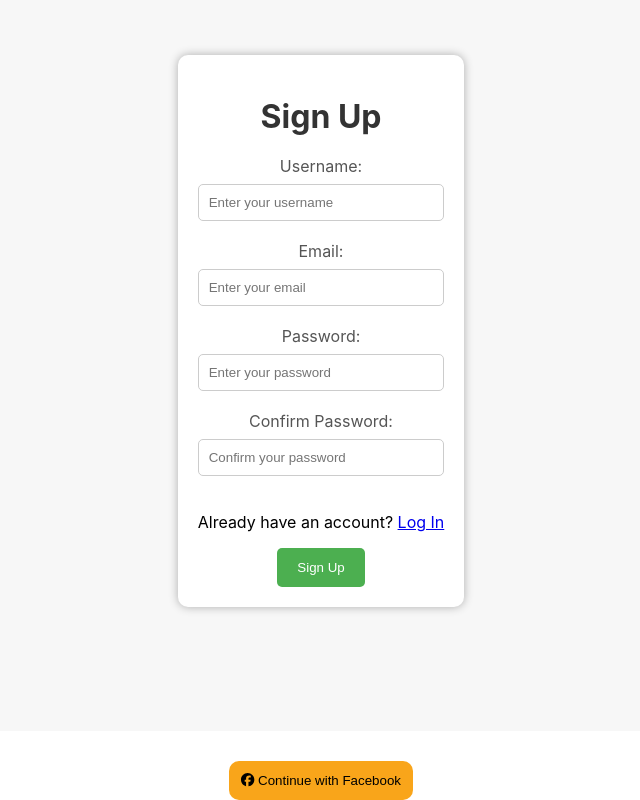
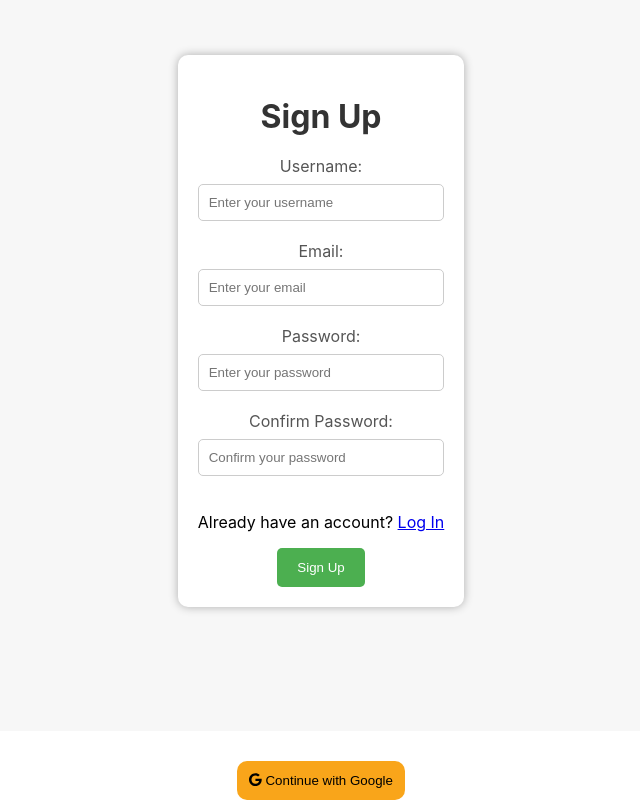
Before and after one commit to sowmik-sec/travel-guru-client, a React (Create React App) app: page /signup in a window 1280 px wide. Shown: the part 168-968 px from the top of the page, without its empty margins (319-959 px from the left). Built offline with nearby package versions, Linux system fonts and the light colour scheme; no server answers.

Commit message:
continue with google set

```diff
--- a/src/components/Login/Login.js
+++ b/src/components/Login/Login.js
@@ -1,4 +1,4 @@
-import { faFacebook } from "@fortawesome/free-brands-svg-icons";
+import { faGoogle } from "@fortawesome/free-brands-svg-icons";
 import { FontAwesomeIcon } from "@fortawesome/react-fontawesome";
 import { GoogleAuthProvider } from "firebase/auth";
 import React, { useContext, useState } from "react";
@@ -61,7 +61,7 @@ export function Login() {
         </form>
       </div>
       <button onClick={handleGoogleLogIn} className="btn-signup">
-        <FontAwesomeIcon icon={faFacebook} /> Continue with Facebook
+        <FontAwesomeIcon icon={faGoogle} /> Continue with Google
       </button>
     </div>
   );
--- a/src/components/SignUp/SignUp.js
+++ b/src/components/SignUp/SignUp.js
@@ -3,7 +3,7 @@ import React, { useContext, useState } from "react";
 import { Link } from "react-router-dom";
 import SignUpHeader from "../SignUpHeader/SignUpHeader";
 import "./SignUp.css";
-import { faFacebook } from "@fortawesome/free-brands-svg-icons";
+import { faFacebook, faGoogle } from "@fortawesome/free-brands-svg-icons";
 import { AuthContext } from "../../contexts/AuthProvider/AuthProvider";
 import { GoogleAuthProvider } from "firebase/auth";
 
@@ -93,7 +93,7 @@ const SignUp = () => {
       </div>
       <div>
         <button onClick={handleGoogleSignIn} className="btn-signup">
-          <FontAwesomeIcon icon={faFacebook} /> Continue with Facebook
+          <FontAwesomeIcon icon={faGoogle} /> Continue with Google
         </button>
       </div>
     </div>
```
